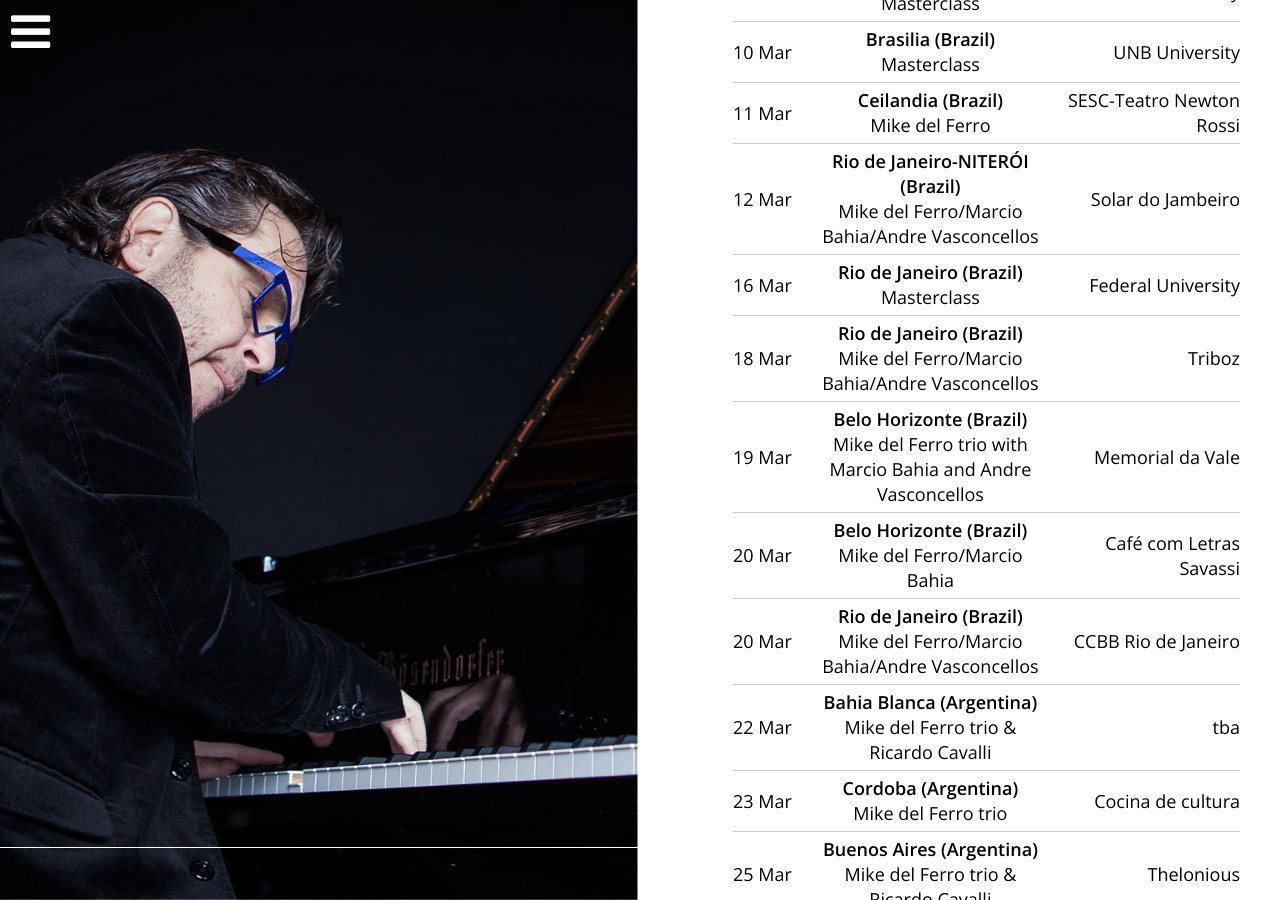
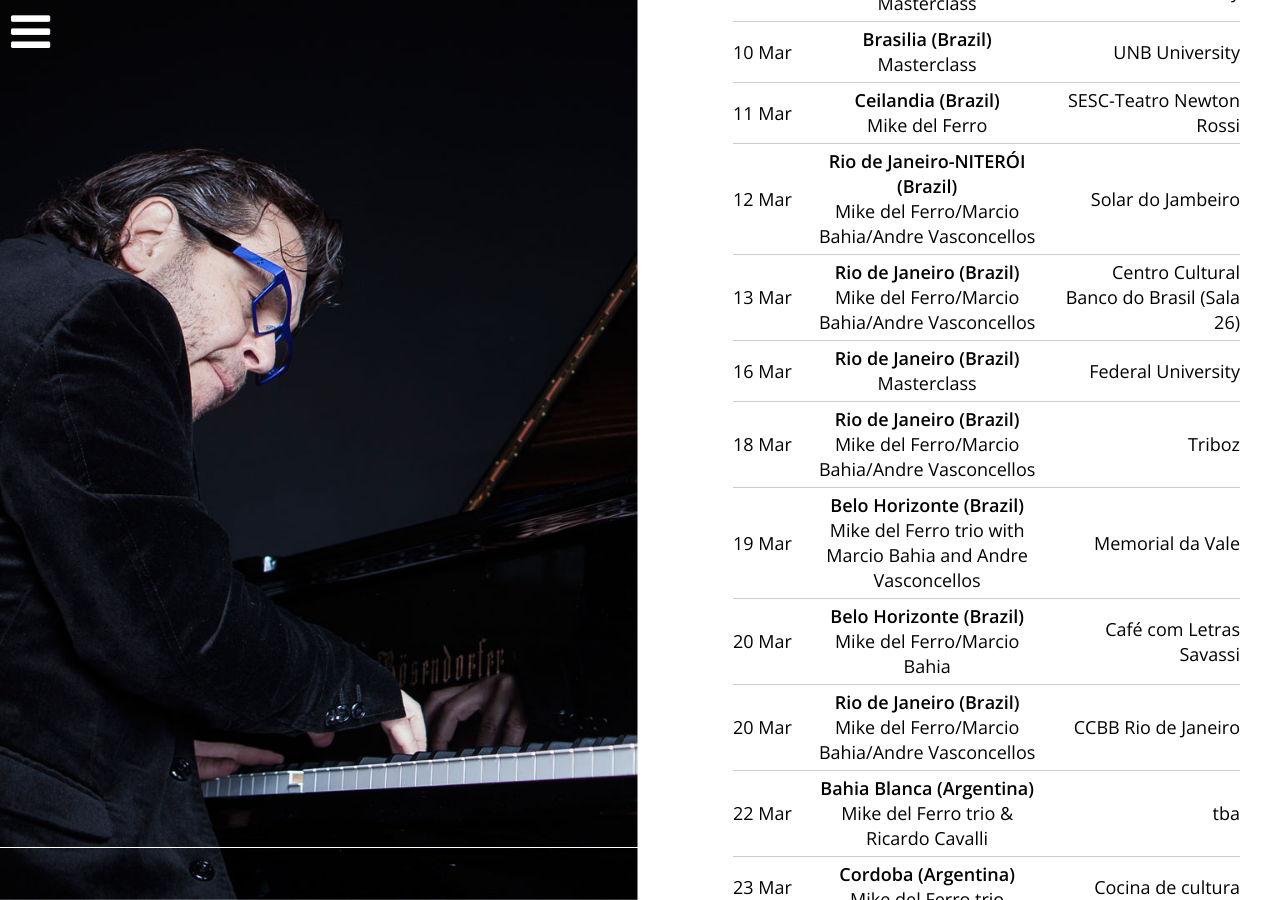
Before and after one commit to mikedelferro/website, a Jekyll site: the page built from agenda.html, in a window 1280 px wide and 900 px high, scrolled down 541 px. Built offline with Jekyll 4.4.1, drawn with Linux system fonts in a browser that asks for light colours; nearby versions of some CDN libraries.

Commit message:
Updated '/_config.yml' via CloudCannon

```diff
--- a/_config.yml
+++ b/_config.yml
@@ -144,3 +144,8 @@ gigs:
     location: Triboz
     venue: Rio de Janeiro (Brazil)
     url: ''
+  - title: Mike del Ferro/Marcio Bahia/Andre Vasconcellos
+    date: 2016-03-13T17:00:00.000Z
+    location: Centro Cultural Banco do Brasil  (Sala 26)
+    venue: Rio de Janeiro (Brazil)
+    url: ''
```
